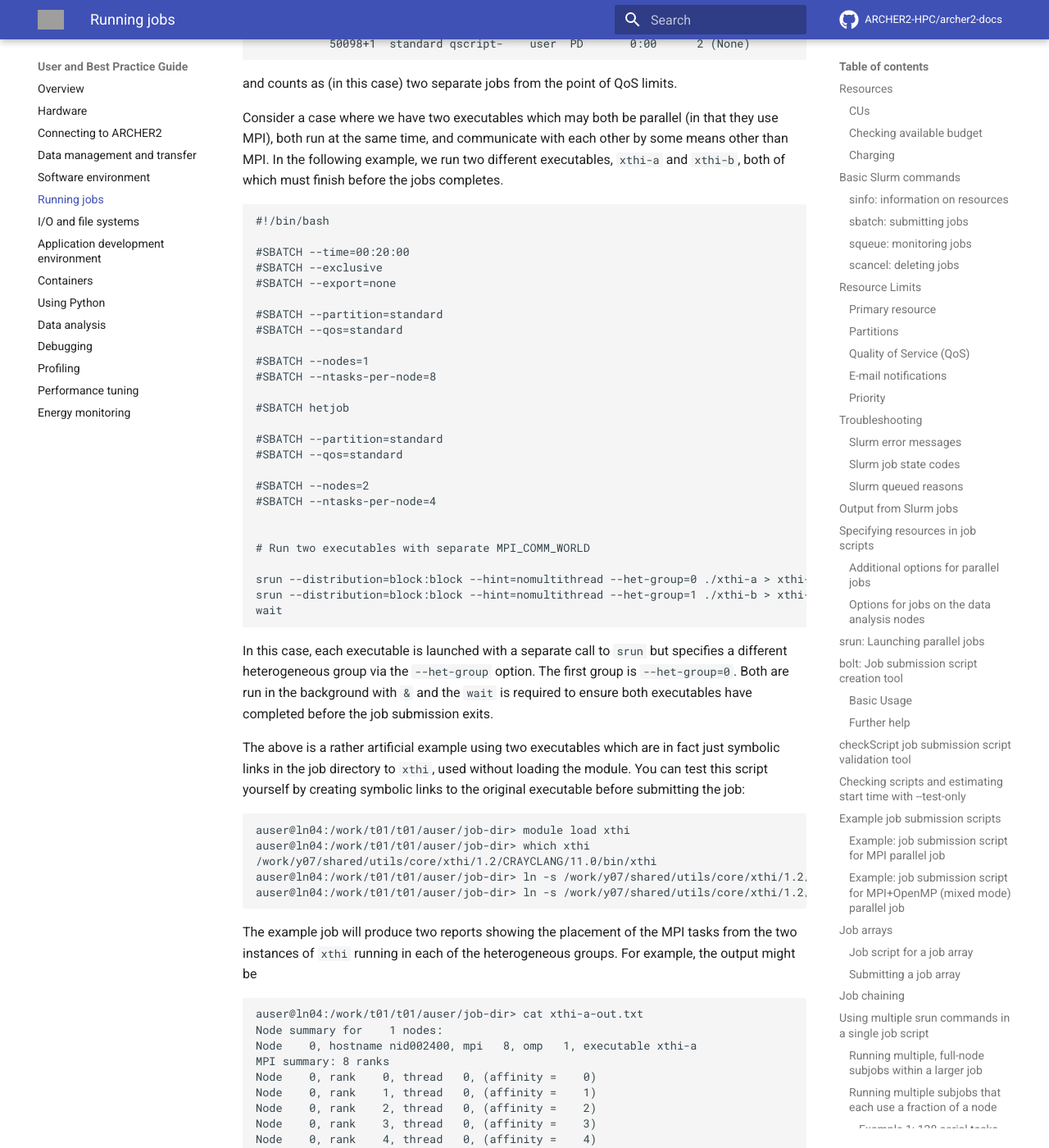
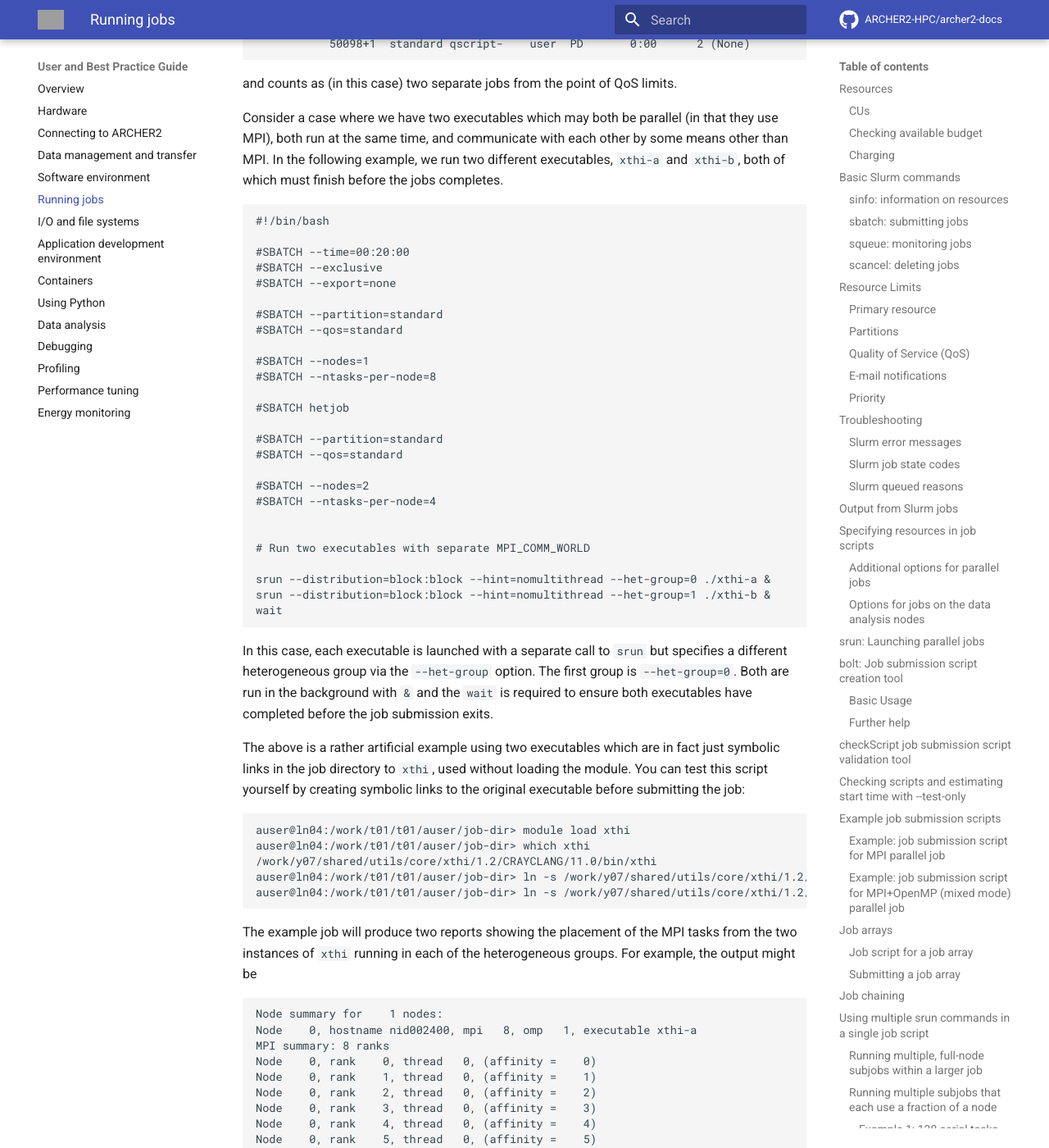
Before and after one commit to ARCHER2-HPC/archer2-docs, an MkDocs documentation site: the page built from docs/user-guide/scheduler.md, in a window 1280 px wide and 1400 px high, scrolled down 38164 px. Shown: the whole window at 82% size. Built offline with MkDocs 1.6.1 and Material for MkDocs 9.7.7, drawn with Linux system fonts in a browser that asks for light colours; comment, search, counter and statistics services are not loaded; some of the changed text lies outside the part shown; grey boxes are pictures that could not be loaded.

Commit message:
Explain use of two xthi executables in hetjob shared communicator.

````diff
--- a/docs/user-guide/scheduler.md
+++ b/docs/user-guide/scheduler.md
@@ -1748,8 +1748,8 @@
 
 # Run two executables with separate MPI_COMM_WORLD
 
-srun --distribution=block:block --hint=nomultithread --het-group=0 ./xthi-a > xthi-a-out.txt &
-srun --distribution=block:block --hint=nomultithread --het-group=1 ./xthi-b > xthi-b-out.txt &
+srun --distribution=block:block --hint=nomultithread --het-group=0 ./xthi-a &
+srun --distribution=block:block --hint=nomultithread --het-group=1 ./xthi-b &
 wait
 ```
 In this case, each executable is launched with a separate call to
@@ -1776,7 +1776,6 @@
 MPI tasks from the two instances of `xthi` running in each of the
 heterogeneous groups. For example, the output might be
 ```
-auser@ln04:/work/t01/t01/auser/job-dir> cat xthi-a-out.txt
 Node summary for    1 nodes:
 Node    0, hostname nid002400, mpi   8, omp   1, executable xthi-a
 MPI summary: 8 ranks
@@ -1788,10 +1787,9 @@
 Node    0, rank    5, thread   0, (affinity =    5)
 Node    0, rank    6, thread   0, (affinity =    6)
 Node    0, rank    7, thread   0, (affinity =    7)
-auser@ln04:/work/t01/t01/auser/job-dir> cat xthi-b-out.txt
 Node summary for    2 nodes:
-Node    0, hostname nid006692, mpi   4, omp   1, executable xthi-b
-Node    1, hostname nid006693, mpi   4, omp   1, executable xthi-b
+Node    0, hostname nid002146, mpi   4, omp   1, executable xthi-b
+Node    1, hostname nid002149, mpi   4, omp   1, executable xthi-b
 MPI summary: 8 ranks
 Node    0, rank    0, thread   0, (affinity =    0)
 Node    0, rank    1, thread   0, (affinity =    1)
````
Also changed, not shown: other parts of docs/user-guide/scheduler.md (+5 -2 lines).
